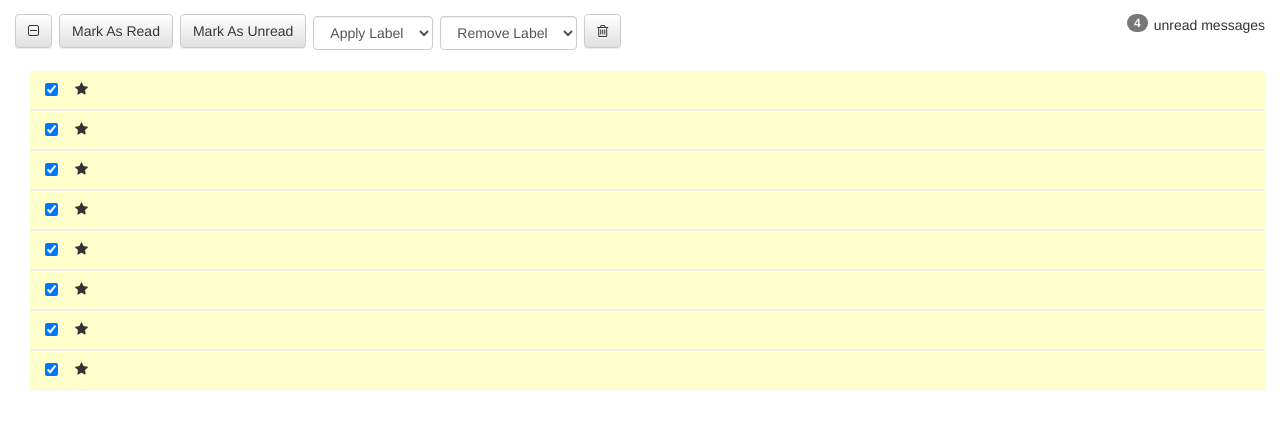
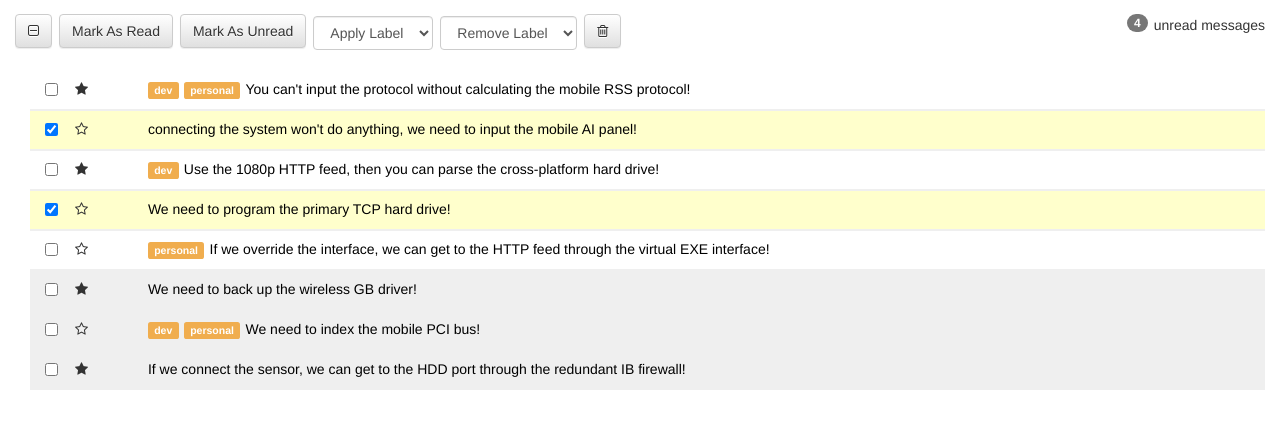
Before and after one commit to CMunkyDev/react-inbox, a React (Create React App) app: page / in a window 1280 px wide. Shown: the top 428 px of the page. Built offline with nearby package versions, Linux system fonts and the light colour scheme.

Commit message:
get it looking like it will work. it doesn't, but it looks like it will.

```diff
--- a/src/components/Inbox/MessageList.js
+++ b/src/components/Inbox/MessageList.js
@@ -4,10 +4,11 @@ import Message from './MessageList/Message'
 class MessageList extends Component {
     constructor (props) {
         super(props)
+
     }
 
     generateMessageArray () {
-        return this.props.mail.map(message => <Message message={message}/>)
+        return this.props.mail.map(message => <Message key = {message.id} message={message} messageFun = {this.props.messageListFun} />)
     }
 
     render () {
--- a/src/components/Inbox/MessageList/Message.js
+++ b/src/components/Inbox/MessageList/Message.js
@@ -5,22 +5,36 @@ import Checkbox from './Message/Checkbox'
 import Labels from './Message/Labels'
 
 class Message extends Component{
-  constructor ({props}) {
+  constructor (props) {
     super(props)
+    this.checkBoxCallback = this.checkBoxCallback.bind(this)
+    this.starCallback = this.starCallback.bind(this)
+  }
+
+  checkBoxCallback (e) {
+    e.preventDefault()
+    let id = this.props.message.id
+    this.props.messageFun.toggleChecked(id)
+  }
+
+  starCallback (e) {
+    e.preventDefault()
+    let id = this.props.message.id
+    this.props.messageFun.toggleChecked(id)
   }
 
   render () {
     return (
-      <div className="row message read selected">
+      <div className={`row message ${this.props.message.read ? 'read' : ''} ${this.props.message.selected ? 'selected' : ''}`}>
         <div className="col-xs-1">
           <div className="row">
-            <Checkbox />
-            <Star />
+            <Checkbox isChecked = {this.props.message.selected} callback = {this.checkBoxCallback} />
+            <Star filled = {this.props.message.starred} callback = {this.starCallback} />
           </div>
         </div>
         <div className="col-xs-11">
-          <Labels />
-          <Subject />
+          <Labels labelArr = {this.props.message.labels} />
+          <Subject messageSub = {this.props.message.subject} />
         </div>
       </div>
     )
--- a/src/components/Inbox/MessageList/Message/Checkbox.js
+++ b/src/components/Inbox/MessageList/Message/Checkbox.js
@@ -1,9 +1,9 @@
-import React, { Component } from 'react'
+import React from 'react'
 
-const Checkbox = (isChecked, callback) => {
+const Checkbox = ({isChecked, callback}) => {
     return (
         <div className="col-xs-2">
-            <input onClick={callback} type="checkbox" checked={isChecked ? 'checked' : ''}/>
+            <input onChange={callback} type="checkbox" checked={isChecked ? 'checked' : ''}/>
         </div>
     )
 }
--- a/src/components/Inbox/MessageList/Message/Labels.js
+++ b/src/components/Inbox/MessageList/Message/Labels.js
@@ -1,4 +1,4 @@
-import React, { Component } from 'react'
+import React from 'react'
 
 const Labels = ({labelArr = []}) => {
     return labelArr.map(label => <span className="label label-warning">{label}</span>)
--- a/src/components/Inbox/MessageList/Message/Star.js
+++ b/src/components/Inbox/MessageList/Message/Star.js
@@ -1,6 +1,6 @@
-import React, { Component } from 'react'
+import React from 'react'
 
-const Star = (filled, callback) => {
+const Star = ({filled, callback}) => {
     return (
         <div className="col-xs-2">
             <i onClick={callback} className={`star fa ${filled ? 'fa-star' : 'fa-star-o'}`}></i>
--- a/src/components/Inbox/MessageList/Message/Subject.js
+++ b/src/components/Inbox/MessageList/Message/Subject.js
@@ -1,4 +1,4 @@
-import React, { Component } from 'react'
+import React from 'react'
 
 const Subject = ({messageSub}) => {
     return (
--- a/src/components/Inbox/Toolbar.js
+++ b/src/components/Inbox/Toolbar.js
@@ -24,8 +24,8 @@ class Toolbar extends Component {
 
   checkButtonText = () => {
     if (this.props.toolbarFun.allSelected()) return <i className="fa fa-check-square-o"></i>
-    if (this.props.toolbarFun.someSelected()) return <i class="fa fa-minus-square-o"></i>
-    if (this.props.toolbarFun.noneSelected()) return <i class="fa fa-square-o"></i>
+    if (this.props.toolbarFun.someSelected()) return <i className="fa fa-minus-square-o"></i>
+    if (this.props.toolbarFun.noneSelected()) return <i className="fa fa-square-o"></i>
     return ''
   }
 
--- a/src/components/Inbox/Toolbar/Dropdown.js
+++ b/src/components/Inbox/Toolbar/Dropdown.js
@@ -1,10 +1,10 @@
-import React, { Component } from 'react'
+import React from 'react'
 
 const Dropdown = ({optionArr, nullText, changeCallback}) => {
     return (
         <select onChange={changeCallback} className="form-control label-select">
             <option>{nullText}</option>
-            {optionArr.map(option => <option value={option}>{option}</option>)}
+            {optionArr.map((option, index) => <option key = { index } value = { option }>{ option }</option>)}
         </select>
     )
 }
--- a/src/components/Inbox/Toolbar/Unread.js
+++ b/src/components/Inbox/Toolbar/Unread.js
@@ -1,4 +1,4 @@
-import React, { Component } from 'react'
+import React from 'react'
 
 
 const Unread = ({numUnread}) => {
```
